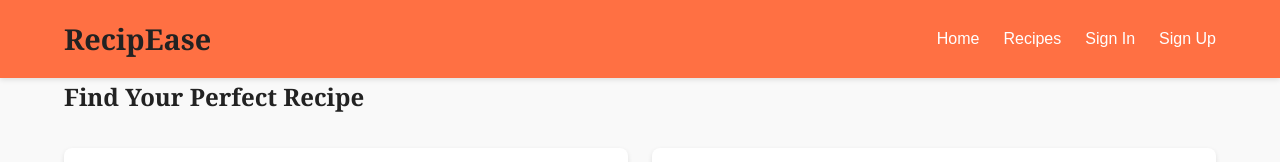
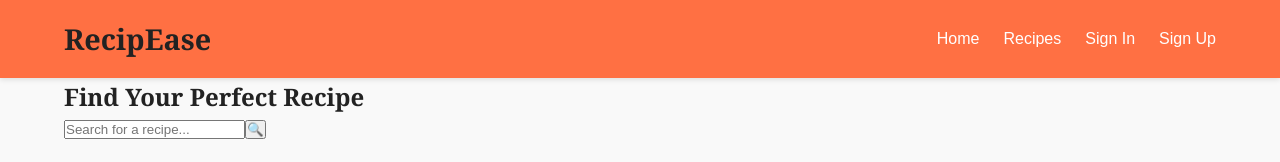
Before and after one commit to JoeSinnott/RecipEase, a React (Create React App) app: page /recipes in a window 1280 px wide. Shown: the top 162 px of the page. Built offline with nearby package versions, Linux system fonts and the light colour scheme; grey boxes are pictures that could not be loaded.

Commit message:
search bar

```diff
--- a/package.json
+++ b/package.json
@@ -3,13 +3,17 @@
   "version": "0.1.0",
   "private": true,
   "dependencies": {
+    "@svgr/plugin-svgo": "^6.5.1",
+    "@svgr/webpack": "^6.5.1",
     "cra-template": "1.2.0",
     "leaflet": "^1.9.4",
+    "nth-check": "^2.1.1",
     "react": "^19.0.0",
     "react-dom": "^19.0.0",
     "react-leaflet": "^5.0.0",
     "react-router-dom": "^7.1.5",
-    "react-scripts": "5.0.1",
+    "react-scripts": "^5.0.1",
+    "svgo": "^3.3.2",
     "web-vitals": "^4.2.4"
   },
   "scripts": {
--- a/src/pages/RecipesPage.js
+++ b/src/pages/RecipesPage.js
@@ -1,4 +1,4 @@
-import React from "react";
+import React, { useState } from "react";
 import { MapContainer, TileLayer, Marker, Popup } from "react-leaflet";
 import RecipeCard from "../components/RecipeCard";
 import "leaflet/dist/leaflet.css";
@@ -6,22 +6,46 @@ import "leaflet/dist/leaflet.css";
 const RecipesPage = () => {
   const position = [53.483959, -2.244644];
 
+  // Search state
+  const [search, setSearch] = useState("");
+
   // Recipe data (can be fetched from an API later)
   const recipes = [
     { id: 1, image: "recipe1.jpg", title: "Spaghetti Bolognese", prepTime: "30 mins" },
     { id: 2, image: "recipe2.jpg", title: "Vegetarian Stir-Fry", prepTime: "20 mins" },
   ];
 
+  // Filter recipes based on the search query
+  const filteredRecipes = recipes.filter(recipe =>
+    recipe.title.toLowerCase().includes(search.toLowerCase())
+  );
+
   return (
     <main id="recipes-page">
       <div className="container">
         <h2>Find Your Perfect Recipe</h2>
 
+        {/* Search Bar */}
+        <div className="search-container">
+          <input
+            type="text"
+            id="recipe-search"
+            placeholder="Search for a recipe..."
+            value={search}
+            onChange={(e) => setSearch(e.target.value)}
+          />
+          <button className="search-btn">🔍</button>
+        </div>
+
         {/* Recipes Grid */}
         <section id="recipes-grid">
-          {recipes.map(recipe => (
-            <RecipeCard key={recipe.id} {...recipe} />
-          ))}
+          {filteredRecipes.length > 0 ? (
+            filteredRecipes.map(recipe => (
+              <RecipeCard key={recipe.id} {...recipe} />
+            ))
+          ) : (
+            <p>No recipes found.</p>
+          )}
         </section>
 
         {/* Shopping Planner with OpenStreetMap */}
```
Also changed, not shown: 1 other file (tests, documents, lock files or other folders).
